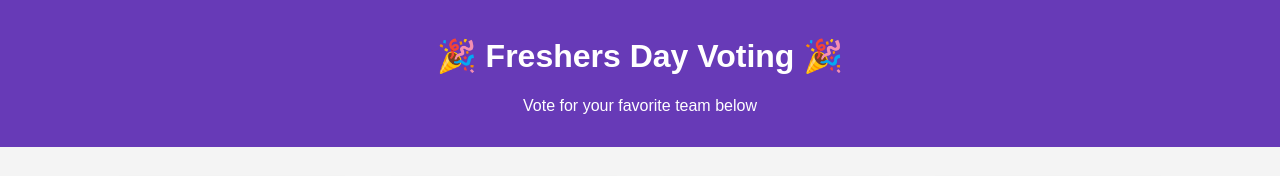
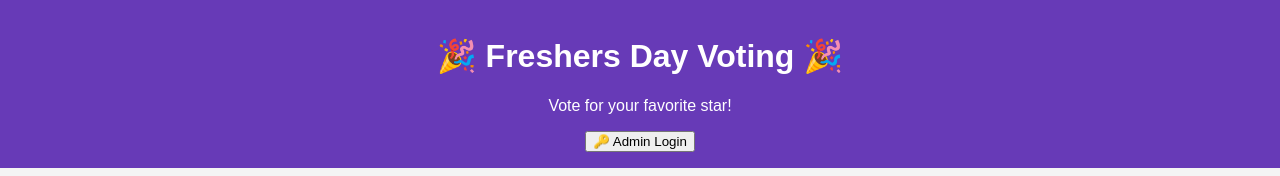
Before and after one commit to Vamshi273/Freshers-, a plain HTML site: page index.html in a window 1280 px wide. Shown: the top 176 px of the page. Drawn offline with Linux system fonts and the light colour scheme.

Commit message:
Update index.html

```diff
--- a/index.html
+++ b/index.html
@@ -9,17 +9,16 @@
 <body>
   <header>
     <h1>🎉 Freshers Day Voting 🎉</h1>
-    <p>Vote for your favorite team below</p>
+    <p>Vote for your favorite star!</p>
+    <button onclick="adminLogin()">🔑 Admin Login</button>
   </header>
 
-  <!-- Container for voting options (populated by app.js) -->
   <main id="options"></main>
 
   <footer>
     <p>One vote per browser is allowed</p>
   </footer>
 
-  <!-- App Script -->
   <script type="module" src="app.js"></script>
 </body>
 </html>
```
